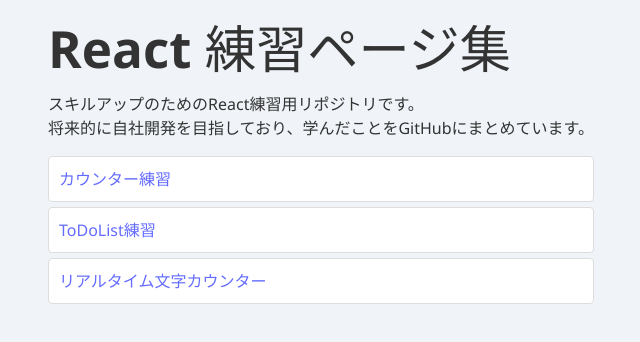
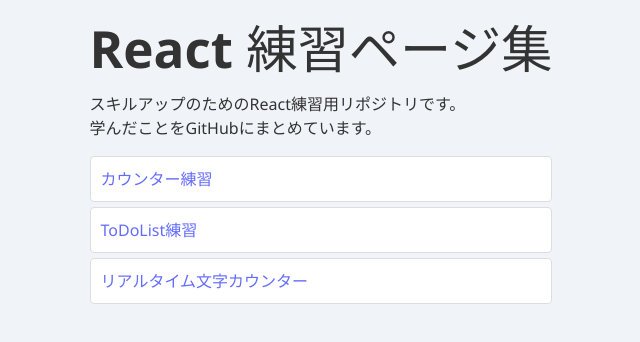
Before and after one commit to sik-nyan/hello-react-portfolio, a React (Vite) app: page / in a window 1280 px wide. Shown: the top 342 px of the page, without its empty margins (319-959 px from the left). Built offline with nearby package versions, Linux system fonts and the light colour scheme.

Commit message:
READMEに各機能の説明を追加

```diff
--- a/src/main.jsx
+++ b/src/main.jsx
@@ -10,6 +10,7 @@
 createRoot(document.getElementById('root')).render(
   <StrictMode>
     <BrowserRouter basename={basename}>
+      {/* ここでルーティングされたページが表示される */}
       <App />
     </BrowserRouter>
   </StrictMode>
--- a/src/pages/Home.jsx
+++ b/src/pages/Home.jsx
@@ -8,7 +8,7 @@
     <div className="container">
       <h1>React 練習ページ集</h1>
       <p>スキルアップのためのReact練習用リポジトリです。<br/>
-        将来的に自社開発を目指しており、学んだことをGitHubにまとめています。</p>
+        学んだことをGitHubにまとめています。</p>
       <ul>
         <li><Link to="/counter">カウンター練習</Link></li>
         <li><Link to="/todo">ToDoList練習</Link></li>
```
Also changed, not shown: 1 other file (tests, documents, lock files or other folders).
